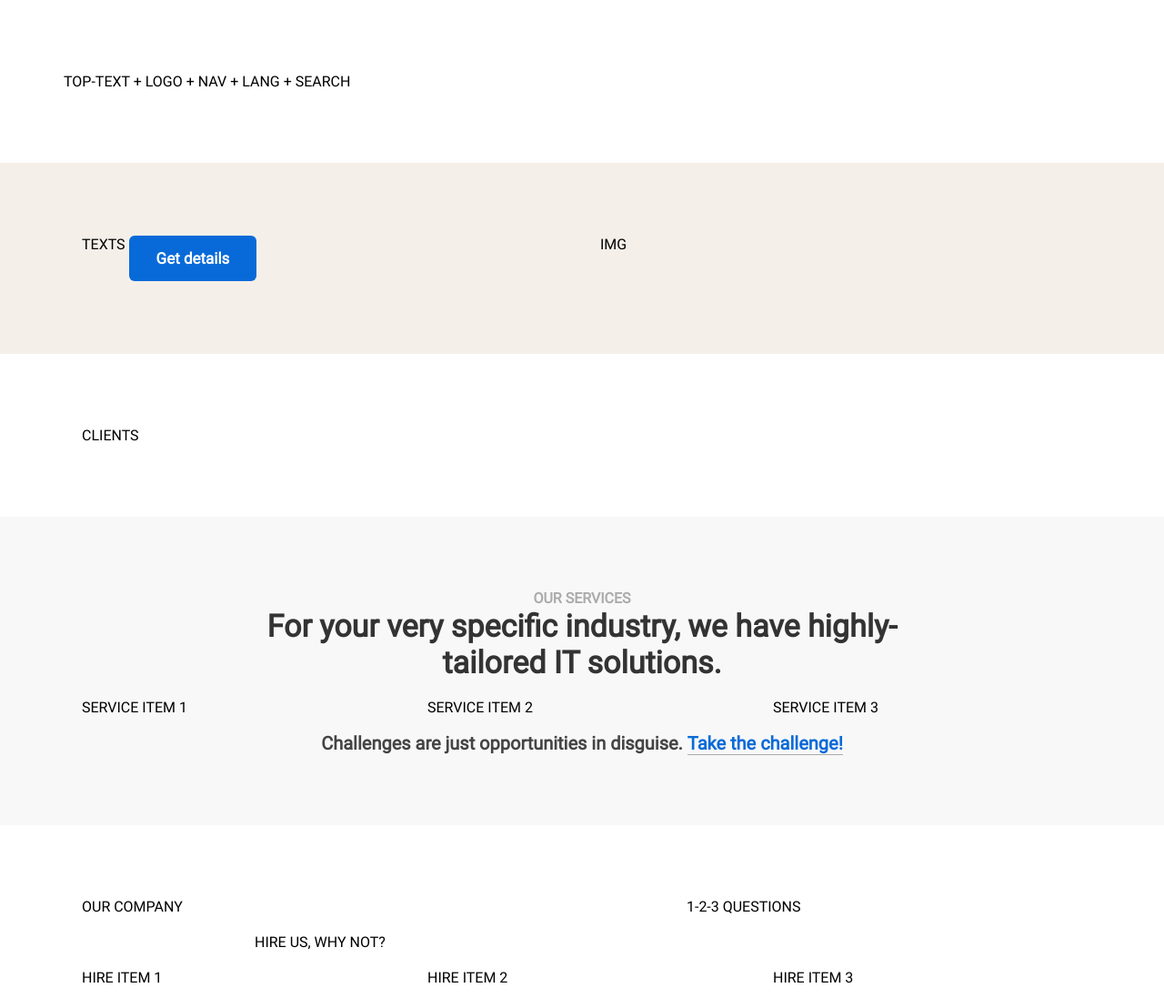
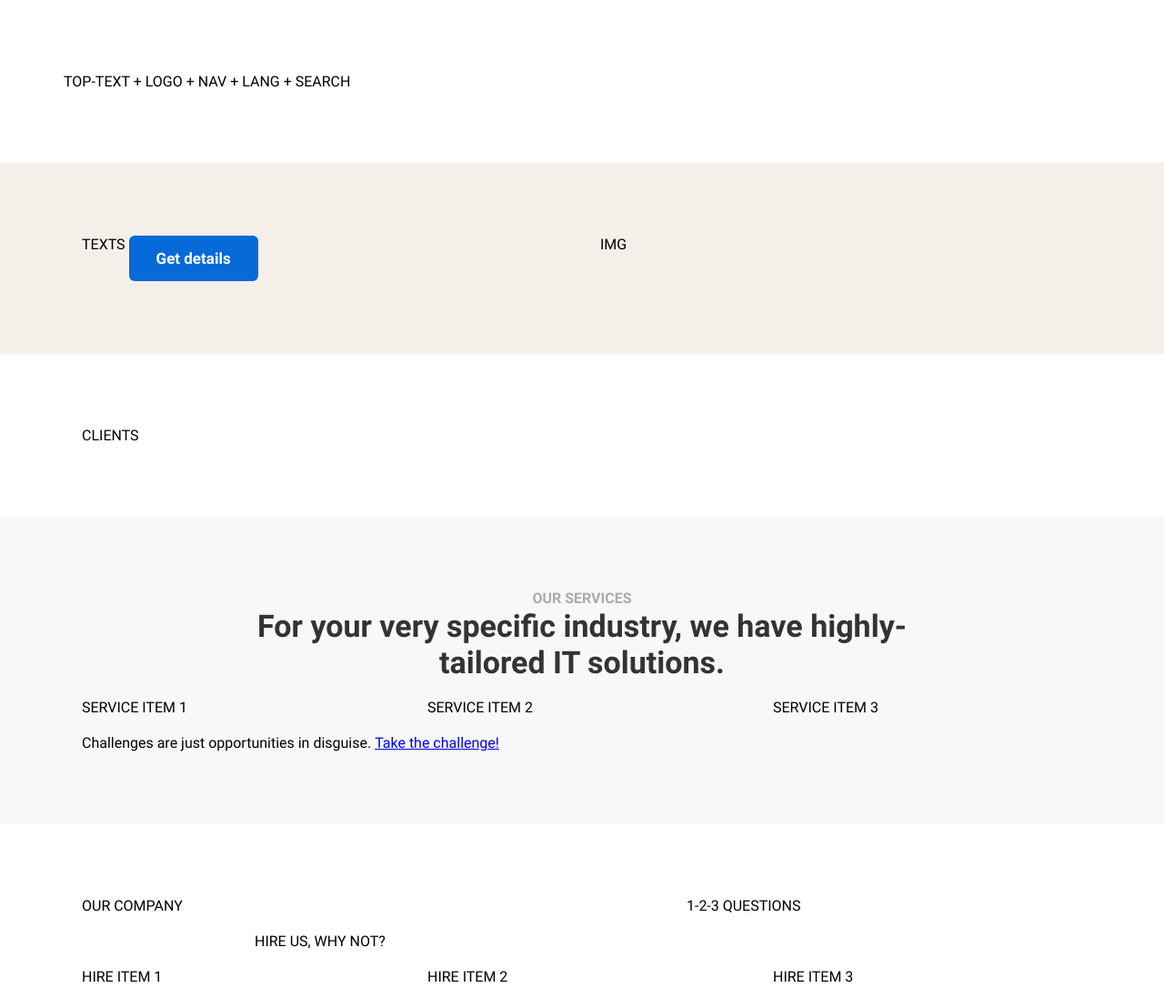
Before and after one commit to giedrotie/9-portfolio, a website: page index.html in a window 1280 px wide. Shown: the top 1097 px of the page at 91% size. Drawn offline with Linux system fonts and the light colour scheme.

Commit message:
font face fonts to base css

```diff
--- a/css/init/base.css
+++ b/css/init/base.css
@@ -1,10 +1,42 @@
 /* FONTS */
-@font-face{
+@font-face {
+  font-family: 'Tegomin';
+  src: url(../../fonts/new-tegomin/NewTegomin-Regular.ttf) format('truetype');
+  font-weight: normal;
+  font-style: normal;
+  font-display: swap;
+}
+
+@font-face {
   font-family: 'Roboto';
   src: url(../../fonts/roboto/Roboto-Regular.ttf) format('truetype');
+  font-weight: normal;
+  font-style: normal;
+  font-display: swap;
+}
+@font-face {
+  font-family: 'Roboto';
+  src: url(../../fonts/roboto/Roboto-Italic.ttf) format('truetype');
+  font-weight: normal;
+  font-style: italic;
+  font-display: swap;
+}
+@font-face {
+  font-family: 'Roboto';
+  src: url(../../fonts/roboto/Roboto-Bold.ttf) format('truetype');
+  font-weight: bold;
+  font-style: normal;
+  font-display: swap;
+}
+@font-face {
+  font-family: 'Roboto';
+  src: url(../../fonts/roboto/Roboto-BoldItalic.ttf) format('truetype');
+  font-weight: bold;
+  font-style: italic;
+  font-display: swap;
 }
 
-
+/* BACKGROUND COLORS */
 .bg-creame {
   background-color: var(--color-creame);
 }
@@ -21,6 +53,7 @@
   background-color: var(--color-grey);
 }
 
+/* TEXT STYLES */
 .center {
   text-align: center;
 }
@@ -28,37 +61,32 @@
 .title {
   display: inline-block;
   width: 100%;
-    font-size:16px;
-    line-height:20px ;
+  font-size: 16px;
+  line-height: 20px;
   color: var(--color-grey-dark);
   text-transform: uppercase;
 }
 
-
 .subtitle {
   display: inline-block;
   width: 100%;
-    font-size:34px;
-    line-height:40px ;
+  font-size: 34px;
+  line-height: 40px;
   color: #333;
-
 }
 .subtitle > .selected {
   color: var(--color-blue);
 }
 
-  .botton-text-link {
+.bottom-text-link {
   text-align: center;
-    font-size:20px;
-    line-height:20px ;
+  font-size: 20px;
+  line-height: 20px;
   color: #444;
   font-weight: bold;
-
 }
-
-  .botton-text-link > a {
+.bottom-text-link > a {
   color: var(--color-blue);
   text-decoration: none;
   border-bottom: 1px solid var(--color-grey-dark);
-
 }
```
Lines whose indentation alone changed are shown as unchanged.
